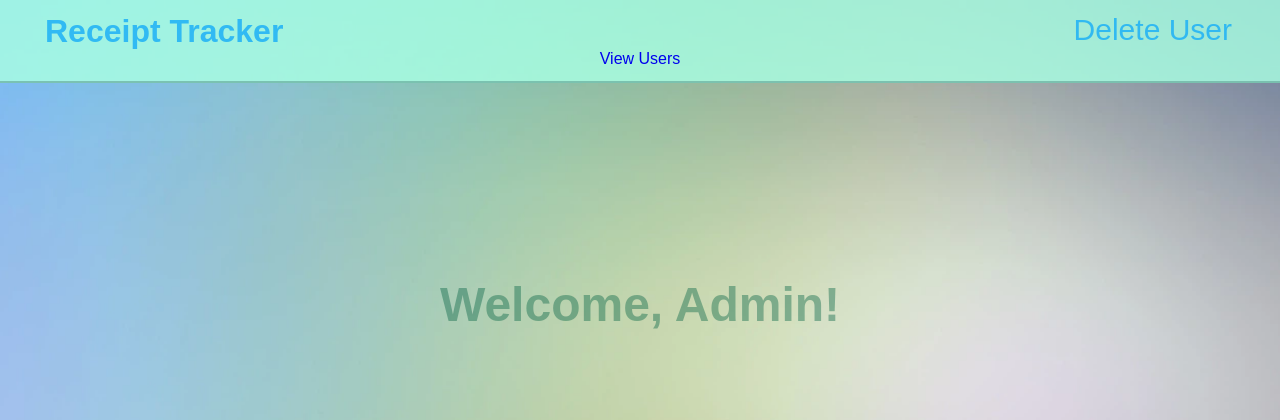
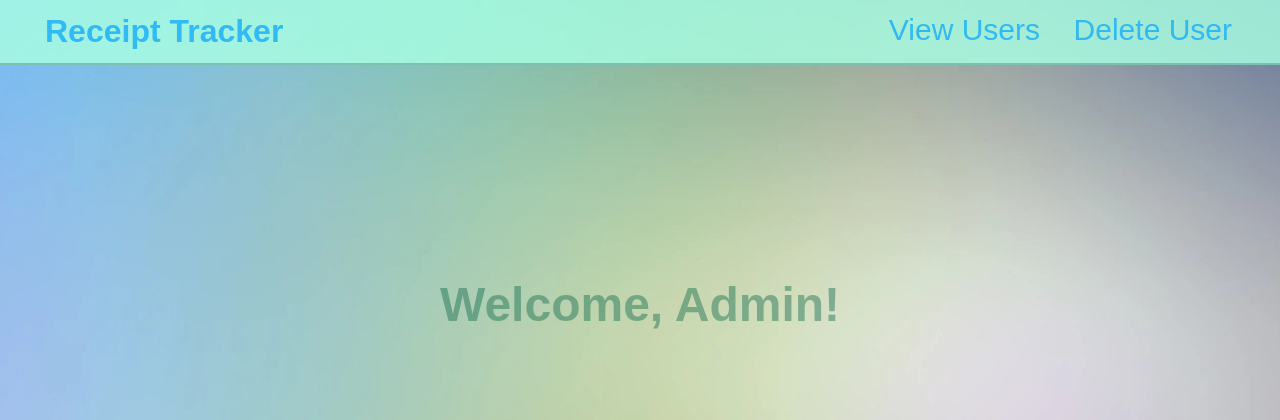
Before and after one commit to Rmlodovice/project, a PHP site: page /View/dashboard.php in a window 1280 px wide. Shown: the top 420 px of the page. Run offline with PHP 8.4, Linux system fonts and the light colour scheme.

Commit message:
Update dashboard.php

```diff
--- a/View/dashboard.php
+++ b/View/dashboard.php
@@ -12,8 +12,8 @@
         <div class="headerR">
             <h1>Receipt Tracker</h1>
             <a href="#" class="delete">Delete User</a>
+            <a style='text-decoration: none; font-size: 30px; margin-right: 12rem;' href="viewUsers.php">View Users</a>
         </div>
-        <a style='text-decoration: none;' href="viewUsers.php">View Users</a>
     </header>
     <div class="admin">
         <h2>Welcome, Admin!</h2>
```
